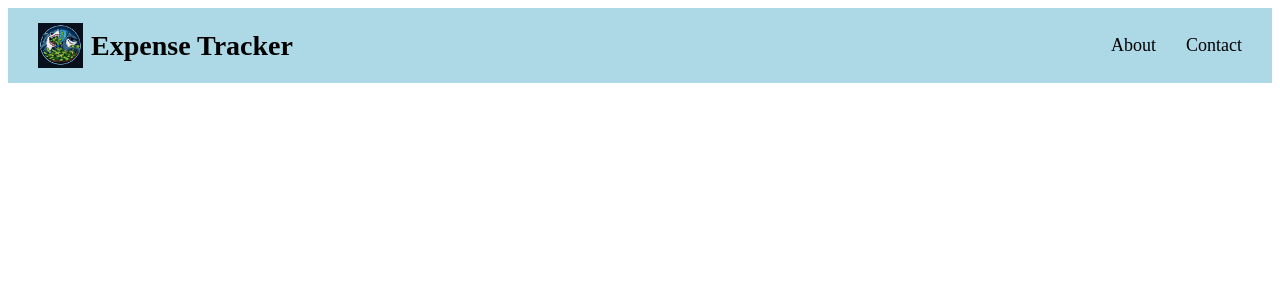
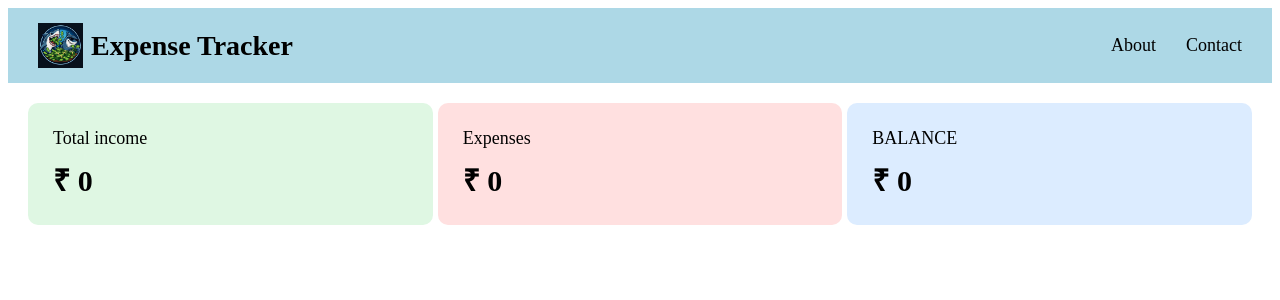
Before and after one commit to willcodeankit/Expense-Tracker, a React (Vite) app: page / in a window 1280 px wide. Shown: the top 300 px of the page. Built offline with nearby package versions, Linux system fonts and the light colour scheme.

Commit message:
Adding Dashboard

```diff
--- a/src/App.jsx
+++ b/src/App.jsx
@@ -1,10 +1,12 @@
 import Navbar from './components/Navbar.jsx'
+import Dashboard from './components/Dashboard.jsx'
 
 
 function App() {
   return (
   <>
   <Navbar/>
+  <Dashboard/>
   </>
   )
 }
--- /dev/null
+++ b/src/components/Dashboard.css
@@ -0,0 +1,27 @@
+.section {
+  display: flex;
+  gap: 5px;
+  padding: 20px;
+}
+.card {
+  flex: 1;
+  padding: 25px;
+  border-radius: 10px;
+}
+.card p {
+  font-size: 18px;
+  margin: 0 0 10px;
+}
+.card h2 {
+  font-size: 30px;
+  margin: 0;
+}
+.income-card {
+  background-color: #dff7e3;
+}
+.expense {
+  background-color: #ffe0e0;
+}
+.balance {
+  background-color: #dcecff;
+}
--- /dev/null
+++ b/src/components/Dashboard.jsx
@@ -0,0 +1,26 @@
+import './Dashboard.css'
+function Dashboard() {
+
+    return (
+
+        <section className="section">
+            <div className="card income-card">
+                <p>Total income</p>
+                <h2>₹ 0</h2>
+            </div>
+
+            <div className="card expense">
+                <p>Expenses</p>
+                <h2>₹ 0</h2>
+            </div>
+
+            <div className="card balance">
+                <p>BALANCE</p>
+                <h2>₹ 0</h2>
+            </div>
+
+        </section>
+
+    )
+}
+export default Dashboard
```
